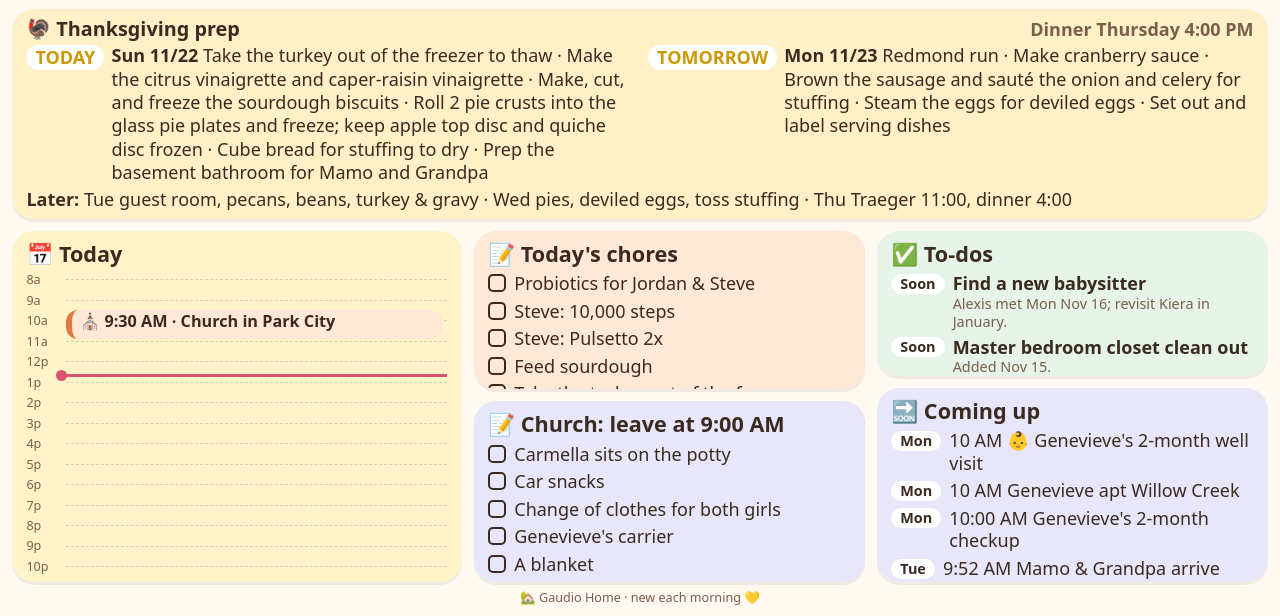
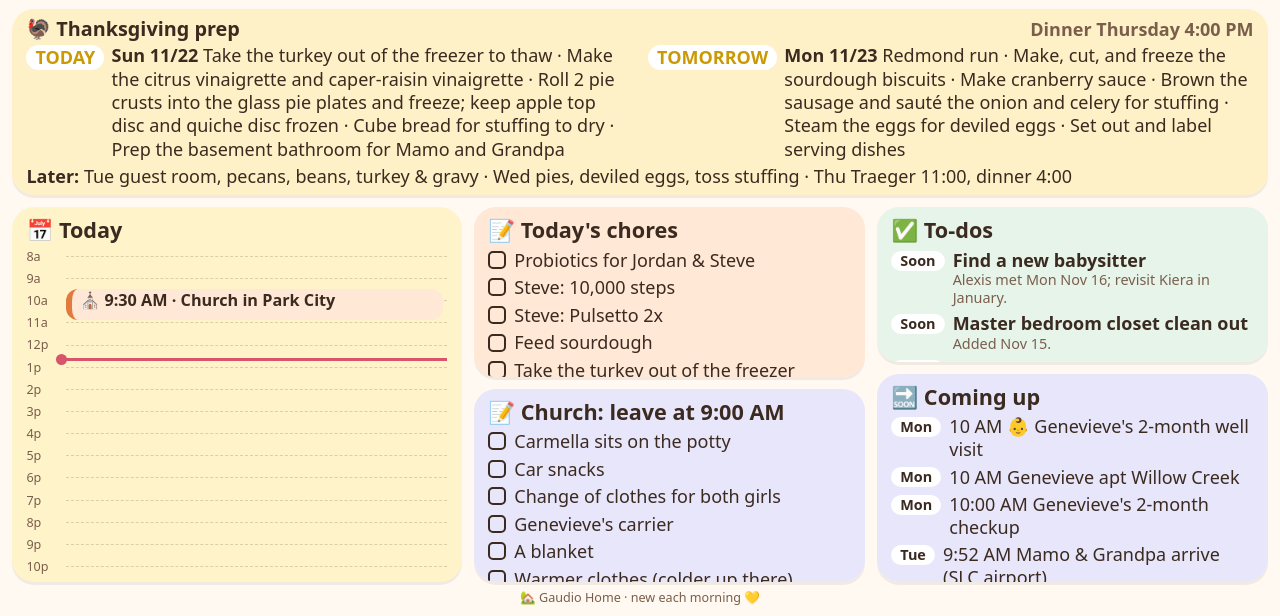
Before and after one commit to GaudioFam/gh-c07dcd4335, a plain HTML site: page index.html in a window 1280 px wide. Shown: the part 184-800 px from the top of the page. Drawn offline with Linux system fonts and the light colour scheme.

Commit message:
update 2026-11-22 12:37

```diff
--- a/index.html
+++ b/index.html
@@ -75,15 +75,15 @@ function den(){const p={};new Intl.DateTimeFormat('en-US',{timeZone:'America/Den
    Auto-rolls by America/Denver date: past days hide; the card is removed after Nov 26. */
 const TG_LAST='2026-11-26';
 const TG_DAYS=[
-  {date:'2026-11-22',short:'Sun',items:['Take the turkey out of the freezer to thaw','Make the citrus vinaigrette and caper-raisin vinaigrette','Make, cut, and freeze the sourdough biscuits','Roll 2 pie crusts into the glass pie plates and freeze; keep apple top disc and quiche disc frozen','Cube bread for stuffing to dry','Prep the basement bathroom for Mamo and Grandpa']},
-  {date:'2026-11-23',short:'Mon',items:['Redmond run','Make cranberry sauce','Brown the sausage and sauté the onion and celery for stuffing','Steam the eggs for deviled eggs','Set out and label serving dishes']},
+  {date:'2026-11-22',short:'Sun',items:['Take the turkey out of the freezer to thaw','Make the citrus vinaigrette and caper-raisin vinaigrette','Roll 2 pie crusts into the glass pie plates and freeze; keep apple top disc and quiche disc frozen','Cube bread for stuffing to dry','Prep the basement bathroom for Mamo and Grandpa']},
+  {date:'2026-11-23',short:'Mon',items:['Redmond run','Make, cut, and freeze the sourdough biscuits','Make cranberry sauce','Brown the sausage and sauté the onion and celery for stuffing','Steam the eggs for deviled eggs','Set out and label serving dishes']},
   {date:'2026-11-24',short:'Tue',items:['Prep the guest bedroom for Mamo and Grandpa (morning)','Toast pecans','Blanch green beans, slice shallots','Steve spatchcocks and dry-brines the turkey','Jordan makes gravy from the wings, backbone, and neck']},
   {date:'2026-11-25',short:'Wed',items:['Bake the pumpkin pie and the double-crust apple pie','Make the deviled eggs','Toss the stuffing and refrigerate']},
   {date:'2026-11-26',short:'Thu',items:['11:00 Traeger on','11:30 Turkey on','~2:45 Turkey off; stuffing in the oven','3:30 Biscuits in','4:00 Dinner']}
 ];
 const TG_LATER={
-  '2026-11-22':'thaw turkey, vinaigrettes, biscuits, crusts, cube bread, basement bath',
-  '2026-11-23':'Redmond, cranberry, stuffing base, eggs, dishes',
+  '2026-11-22':'thaw turkey, vinaigrettes, crusts, cube bread, basement bath',
+  '2026-11-23':'Redmond, biscuits, cranberry, stuffing base, eggs, dishes',
   '2026-11-24':'guest room, pecans, beans, turkey & gravy',
   '2026-11-25':'pies, deviled eggs, toss stuffing',
   '2026-11-26':'Traeger 11:00, dinner 4:00'
```
